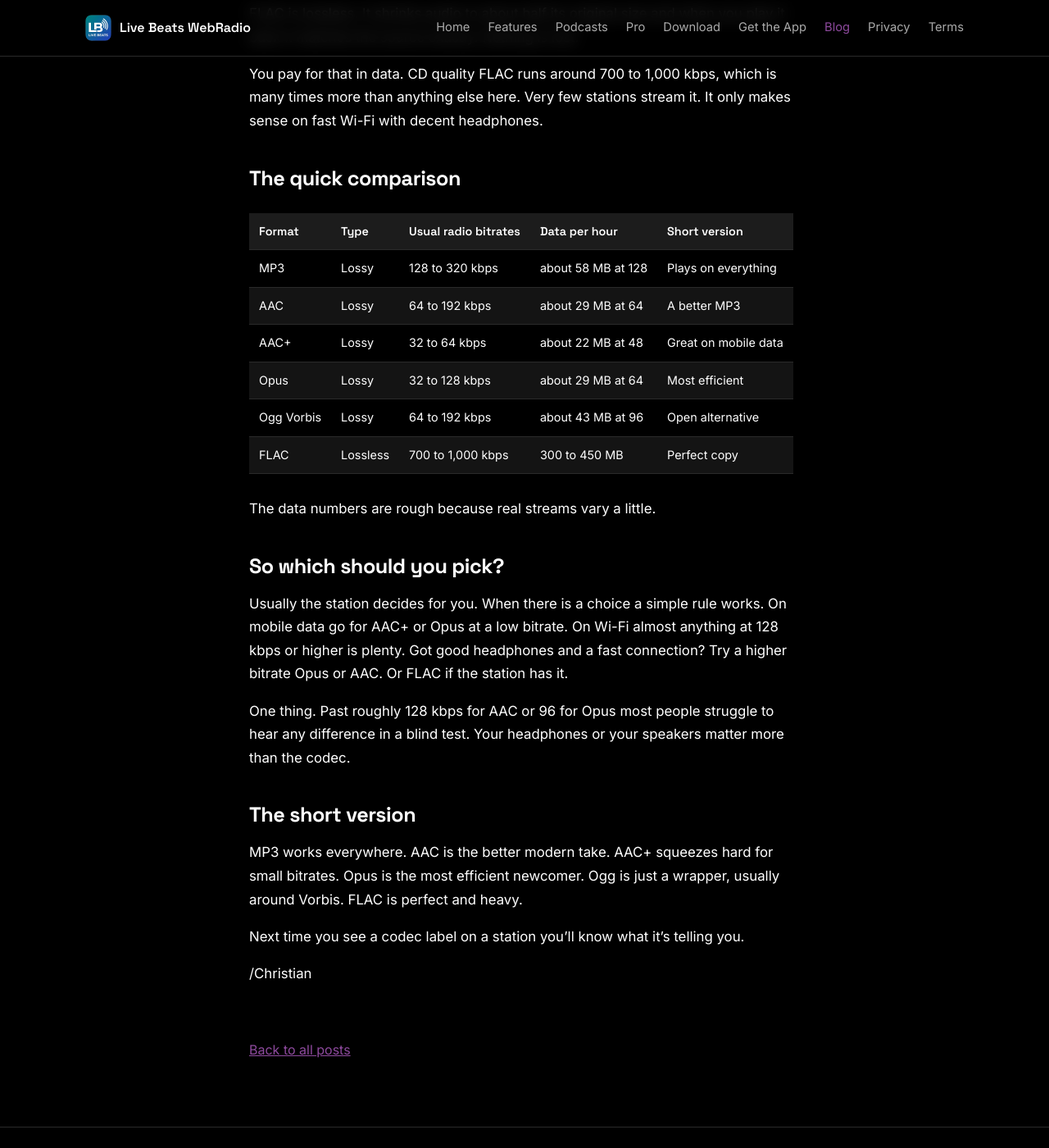
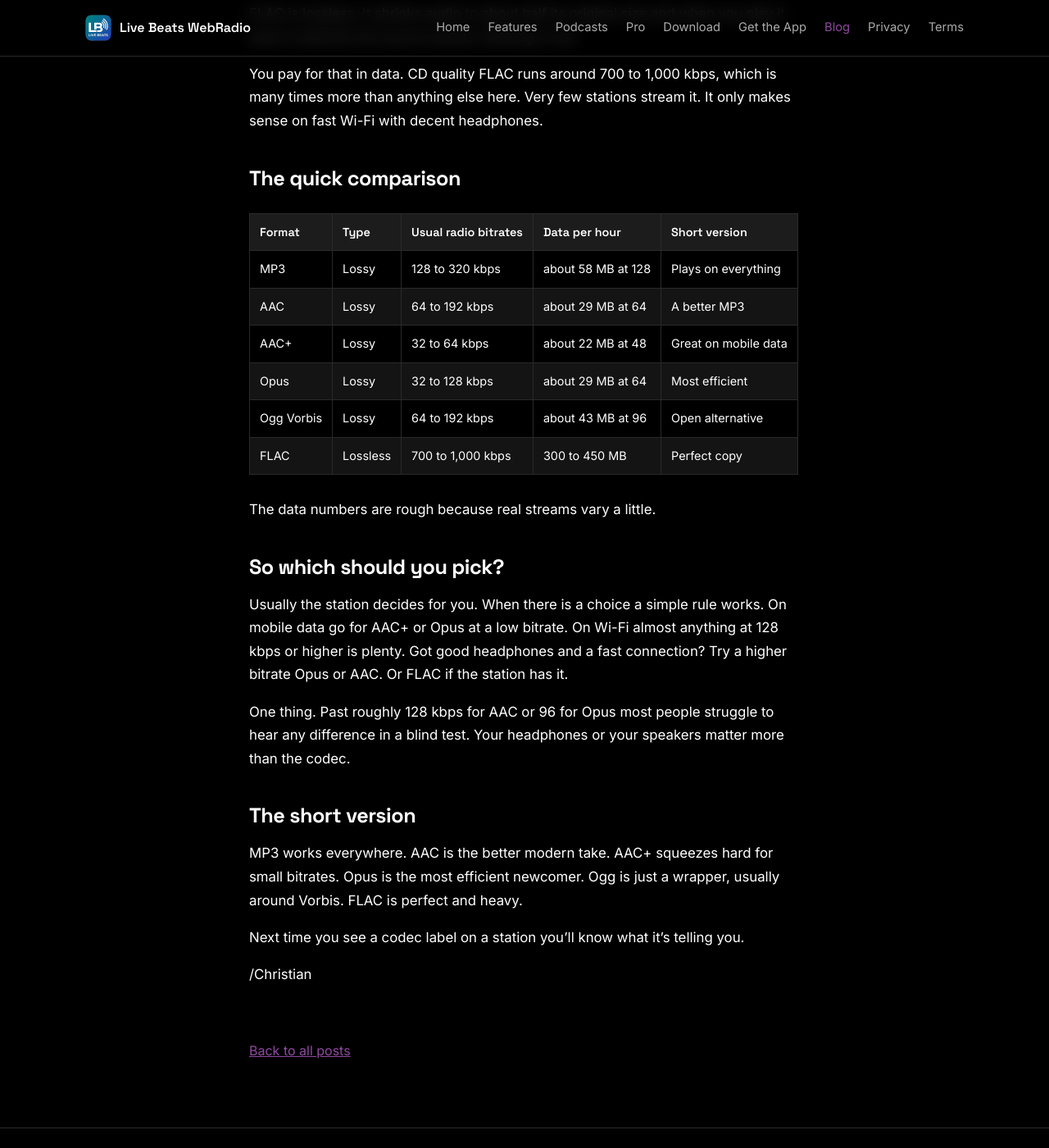
Before and after one commit to LBWebRadio/lbwebradio.github.io, a Jekyll site: the page built from _posts/2026-10-02-aac-aac-opus-mp3-what-are-they.md, in a window 1280 px wide and 1400 px high, scrolled down 2513 px. Shown: the whole window at 82% size. Built offline with Jekyll 4.4.1, drawn with Linux system fonts in a browser that asks for light colours.

Commit message:
Change table cell border style in blog.css

```diff
--- a/assets/blog.css
+++ b/assets/blog.css
@@ -85,6 +85,6 @@ footer .wrap{max-width:1120px}
 /* ---------- POST TABLES + HEADINGS ---------- */
 .post-body h2{margin:40px 0 12px}
 .post-body table{display:block;width:100%;overflow-x:auto;border-collapse:collapse;margin:28px 0;font-size:.9rem;scrollbar-width:thin;scrollbar-color:var(--border) transparent}
-.post-body th,.post-body td{padding:10px 12px;text-align:left;vertical-align:top;border-bottom:1px solid var(--border)}
+.post-body th,.post-body td{padding:10px 12px;text-align:left;vertical-align:top;border:1px solid var(--border)}
 .post-body th{background:var(--surface-2);font-family:'Space Grotesk',sans-serif;font-weight:600}
 .post-body tbody tr:nth-child(even){background:var(--surface)}
```
